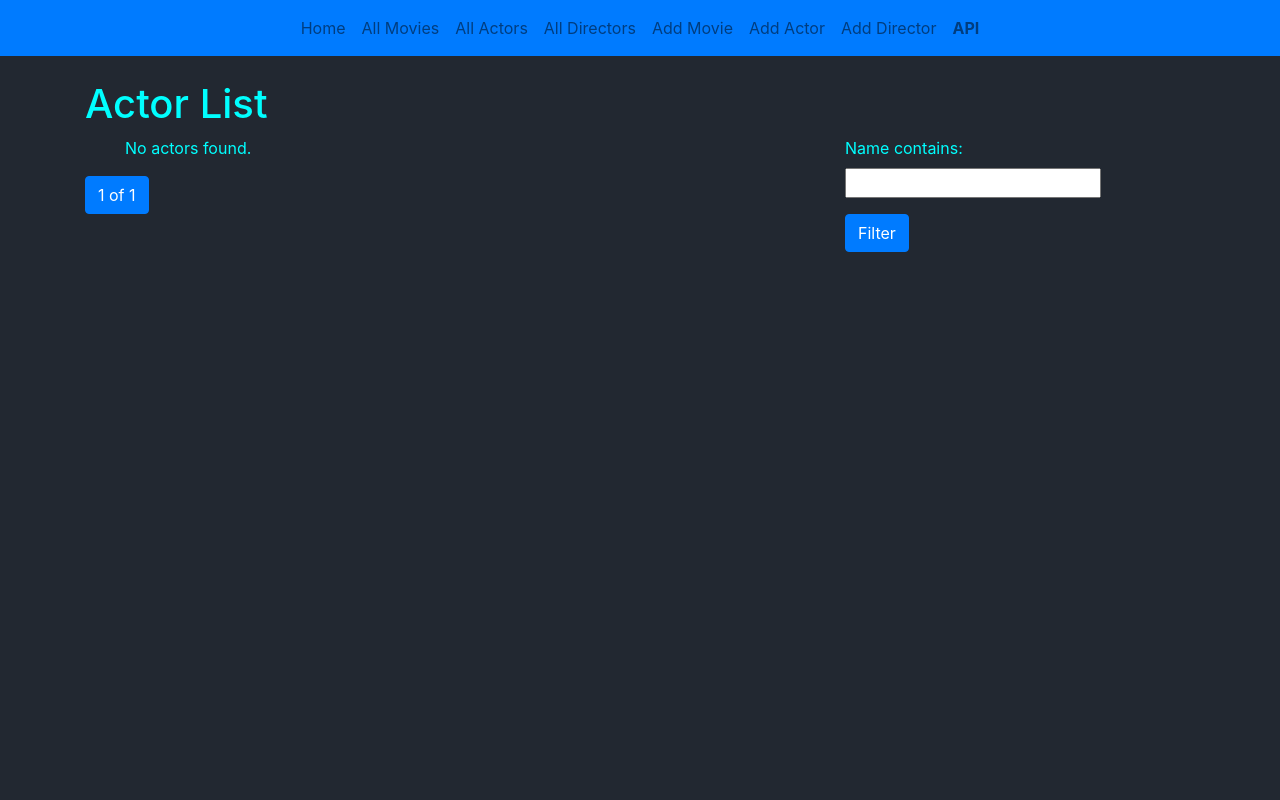
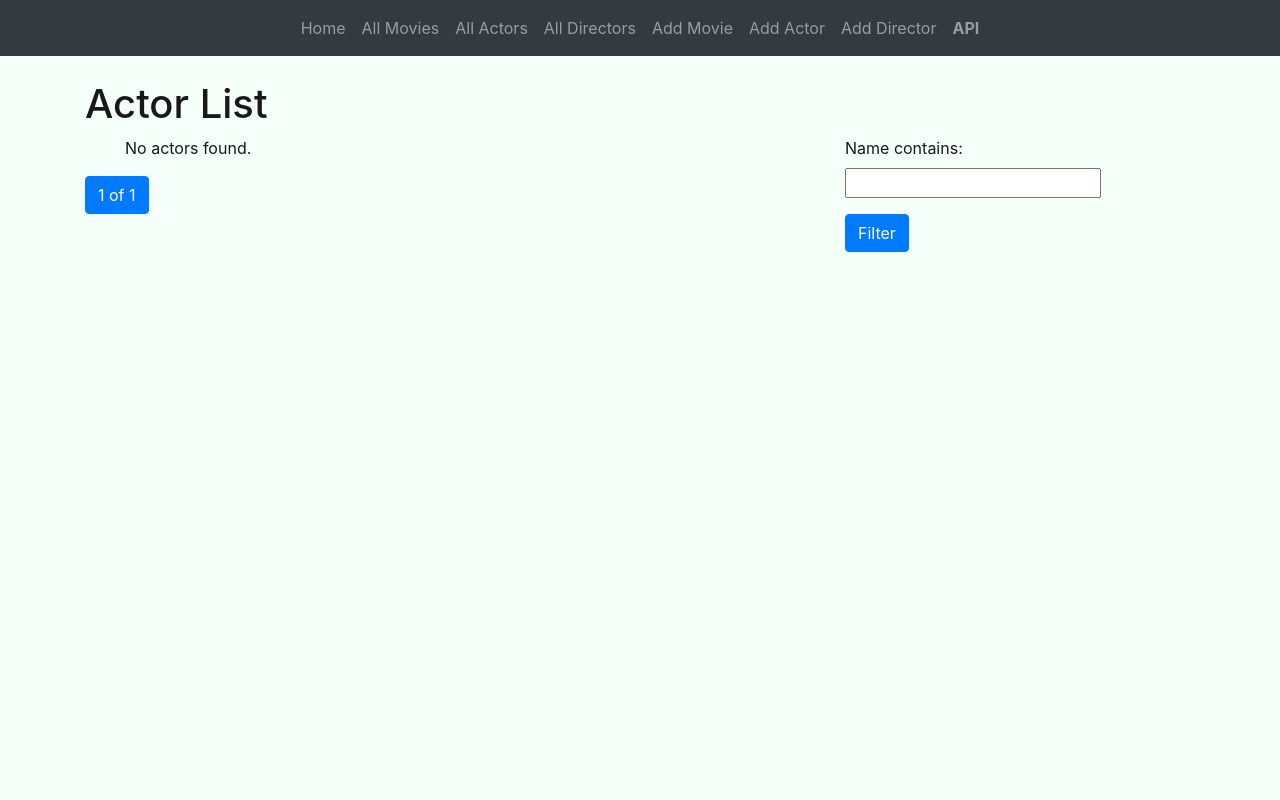
Before and after one commit to nsdNite/movie_management_site, a Django app: page /actors/ in a window 1280 px wide. Run offline with Django 5.2, Linux system fonts and the light colour scheme; data that the repository does not hold is empty.

Commit message:
update css style

```diff
--- a/static/css/styles.css
+++ b/static/css/styles.css
@@ -5,8 +5,8 @@ body {
     align-items: center;
     min-height: 100vh;
     padding-top: 80px !important;
-    color: cyan;
-    background: #222831;
+    color: rgb(25,25,25);
+    background: mintcream;
 
 }
 
@@ -15,7 +15,7 @@ body {
     padding: 20px;
     border: 1px solid #ccc;
     border-radius: 8px;
-    background-color: #222831;
+    background-color: mintcream;
     box-shadow: 0 2px 4px rgba(0, 0, 0, 0.1);
 }
 
--- a/templates/includes/navbar.html
+++ b/templates/includes/navbar.html
@@ -1,4 +1,4 @@
-<nav class="navbar navbar-expand-lg navbar-light bg-primary fixed-top navbar-fixed">
+<nav class="navbar navbar-expand-lg navbar-dark bg-dark fixed-top navbar-fixed">
 	<ul class="navbar-nav">
 		<li class="nav-item">
 			<a class="nav-link" href="{% url 'movie_service:index' %}">Home</a>
```
